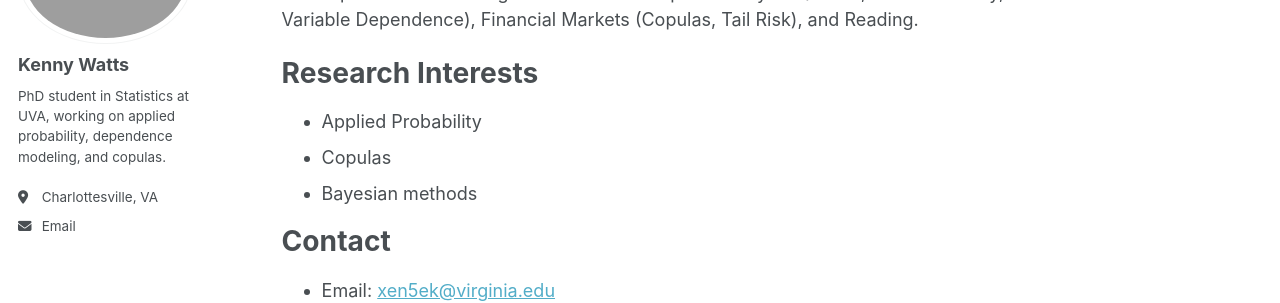
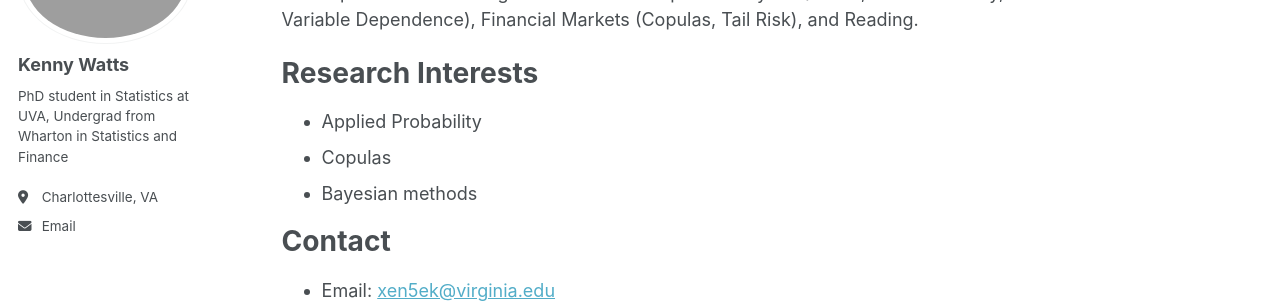
Before and after one commit to kennyws/kennywatts.github.io, a Jekyll site: the page built from _pages/about.md, in a window 1280 px wide. Shown: the part 191-494 px from the top of the page. Built offline with Jekyll 4.4.1, drawn with Linux system fonts in a browser that asks for light colours; a script bundle is joined from its source files by our own code; library files that are not in the unit come from our copies.

Commit message:
Update author bio in _config.yml

```diff
--- a/_config.yml
+++ b/_config.yml
@@ -25,7 +25,7 @@ author:
   # Biographic information
   avatar           : "profile.png"
   name             : "Kenny Watts"
-  bio              : "PhD student in Statistics at UVA, working on applied probability, dependence modeling, and copulas."
+  bio              : "PhD student in Statistics at UVA, Undergrad from Wharton in Statistics and Finance"
   location         : "Charlottesville, VA"
   uri              : # URL
   email            : "none@example.org"
```
